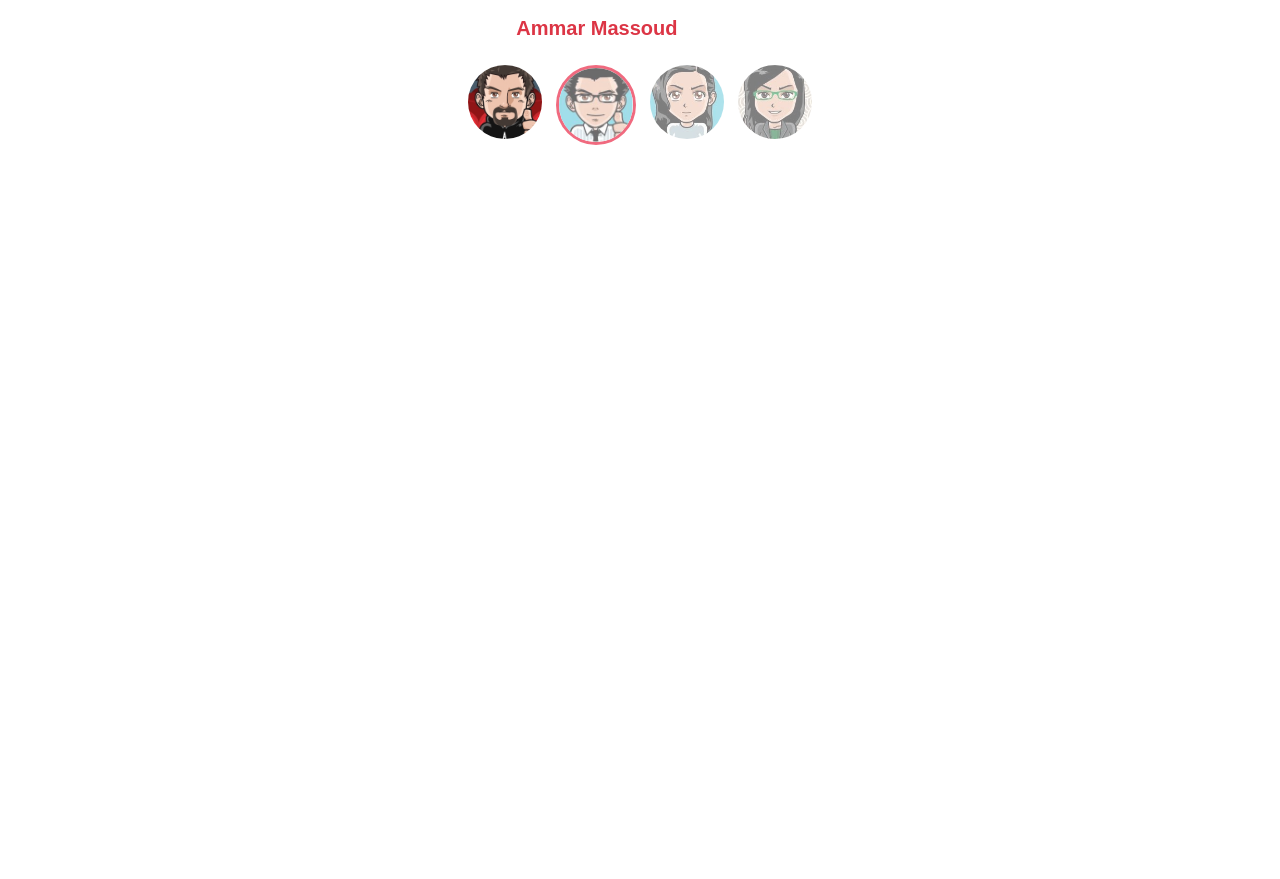
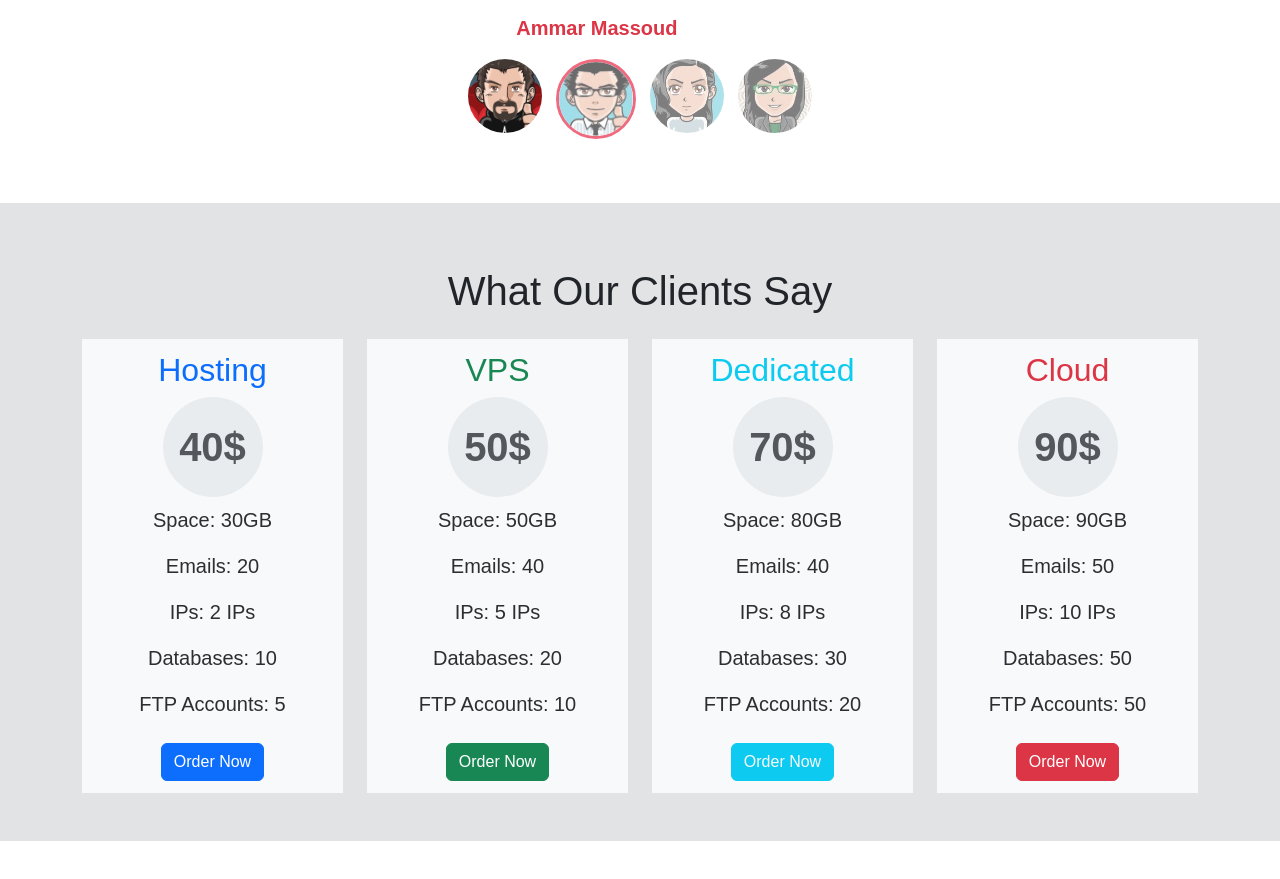
Before and after one commit to mostafafinal/final-inc, a plain HTML site: page index.html in a window 1280 px wide. Shown: the part 1463-2342 px from the top of the page. Drawn offline with Linux system fonts and the light colour scheme; a web font is replaced by a local one.

Commit message:
Creating Price Table section & previous section enhancement

```diff
--- a/css/final-inc.css
+++ b/css/final-inc.css
@@ -47,9 +47,10 @@ body {
 /* Start Carousel */
 .carousel {
     .carousel-caption {
-        top: 40%;
+        top: 47%;
         transform: translateY(-50%);
         background-color: rgba(3,3,3,0.3);
+        height: fit-content;
     }
     & .carousel-indicators {
         button.active {
@@ -62,7 +63,6 @@ body {
 /* Start Testimonials */
 .carousel.testimonials {
     .carousel-indicators {
-        bottom: -70px;
         & [data-bs-target] {
             height: fit-content;
             text-indent: 0;
@@ -79,3 +79,17 @@ body {
     }
 }
 /* End Testimonials */
+
+/* Start Price Table */
+.price-box {
+    p {
+        height: 100px;
+        width: 100px;
+        transition: 1s;
+    }
+    &:hover p{
+        border: solid 2px #DFDFDF;
+        transform: scale(1.1, 1.1) rotate(360deg);
+    }
+}
+/* End Price Table */
--- a/index.html
+++ b/index.html
@@ -175,7 +175,7 @@
         <span class="visually-hidden">Next</span>
       </button>
     </div>
-    <!-- Start Carousel -->
+    <!-- End Carousel -->
     <!-- Start About -->
     <div class="about pt-0 pt-md-5 pb-0 pb-md-5">
       <div class="container-md text-center">
@@ -298,7 +298,7 @@
             <span class="name text-danger fw-bold fs-5">Hager</span>
           </div>
         </div>
-        <div class="nav-imgs carousel-indicators gap-2">
+        <div class="position-relative mt-3 nav-imgs carousel-indicators gap-2">
           <div
             data-bs-target="#testimonials"
             data-bs-slide-to="0"
@@ -351,6 +351,95 @@
       </div>
     </div>
     <!-- End Testimonials -->
+    <!-- Start Price Table -->
+    <div class="price-table bg-secondary-subtle pt-5 pb-5">
+      <div class="container text-center">
+        <h2 class="title mt-3 mb-4 fs-1">What Our Clients Say</h2>
+        <div class="row">
+          <div class="col-md-6 col-lg-3">
+            <div class="price-box mb-3 mb-lg-0 bg-light p-2">
+              <h2 class="mt-1 text-primary">Hosting</h2>
+              <p
+                class="fs-1 fw-bold m-0 m-auto rounded-circle bg-body-secondary d-flex align-items-center justify-content-center text-body-secondary"
+              >
+                40$
+              </p>
+              <ul class="list-unstyled">
+                <li class="p-2 fs-5 text-secondary-emphasis">Space: 30GB</li>
+                <li class="p-2 fs-5 text-secondary-emphasis">Emails: 20</li>
+                <li class="p-2 fs-5 text-secondary-emphasis">IPs: 2 IPs</li>
+                <li class="p-2 fs-5 text-secondary-emphasis">Databases: 10</li>
+                <li class="p-2 fs-5 text-secondary-emphasis">
+                  FTP Accounts: 5
+                </li>
+              </ul>
+              <a href="" class="btn btn-primary mb-1">Order Now</a>
+            </div>
+          </div>
+          <div class="col-md-6 col-lg-3">
+            <div class="price-box mb-3 mb-lg-0 bg-light p-2">
+              <h2 class="mt-1 text-success">VPS</h2>
+              <p
+                class="fs-1 fw-bold m-0 m-auto rounded-circle bg-body-secondary d-flex align-items-center justify-content-center text-body-secondary"
+              >
+                50$
+              </p>
+              <ul class="list-unstyled">
+                <li class="p-2 fs-5 text-secondary-emphasis">Space: 50GB</li>
+                <li class="p-2 fs-5 text-secondary-emphasis">Emails: 40</li>
+                <li class="p-2 fs-5 text-secondary-emphasis">IPs: 5 IPs</li>
+                <li class="p-2 fs-5 text-secondary-emphasis">Databases: 20</li>
+                <li class="p-2 fs-5 text-secondary-emphasis">
+                  FTP Accounts: 10
+                </li>
+              </ul>
+              <a href="" class="btn btn-success mb-1">Order Now</a>
+            </div>
+          </div>
+          <div class="col-md-6 col-lg-3">
+            <div class="price-box mb-3 mb-lg-0 bg-light p-2">
+              <h2 class="mt-1 text-info">Dedicated</h2>
+              <p
+                class="fs-1 fw-bold m-0 m-auto rounded-circle bg-body-secondary d-flex align-items-center justify-content-center text-body-secondary"
+              >
+                70$
+              </p>
+              <ul class="list-unstyled">
+                <li class="p-2 fs-5 text-secondary-emphasis">Space: 80GB</li>
+                <li class="p-2 fs-5 text-secondary-emphasis">Emails: 40</li>
+                <li class="p-2 fs-5 text-secondary-emphasis">IPs: 8 IPs</li>
+                <li class="p-2 fs-5 text-secondary-emphasis">Databases: 30</li>
+                <li class="p-2 fs-5 text-secondary-emphasis">
+                  FTP Accounts: 20
+                </li>
+              </ul>
+              <a href="" class="btn btn-info mb-1 text-light">Order Now</a>
+            </div>
+          </div>
+          <div class="col-md-6 col-lg-3">
+            <div class="price-box mb-3 mb-lg-0 bg-light p-2">
+              <h2 class="mt-1 text-danger">Cloud</h2>
+              <p
+                class="fs-1 fw-bold m-0 m-auto rounded-circle bg-body-secondary d-flex align-items-center justify-content-center text-body-secondary"
+              >
+                90$
+              </p>
+              <ul class="list-unstyled">
+                <li class="p-2 fs-5 text-secondary-emphasis">Space: 90GB</li>
+                <li class="p-2 fs-5 text-secondary-emphasis">Emails: 50</li>
+                <li class="p-2 fs-5 text-secondary-emphasis">IPs: 10 IPs</li>
+                <li class="p-2 fs-5 text-secondary-emphasis">Databases: 50</li>
+                <li class="p-2 fs-5 text-secondary-emphasis">
+                  FTP Accounts: 50
+                </li>
+              </ul>
+              <a href="" class="btn btn-danger mb-1">Order Now</a>
+            </div>
+          </div>
+        </div>
+      </div>
+    </div>
+    <!-- End Price Table -->
 
     <script src="js/all.min.js"></script>
     <script src="js/bootstrap.bundle.min.js"></script>
```
